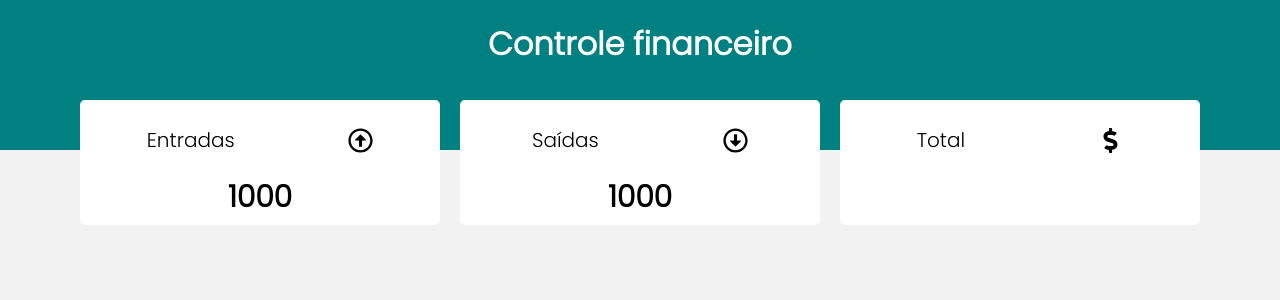
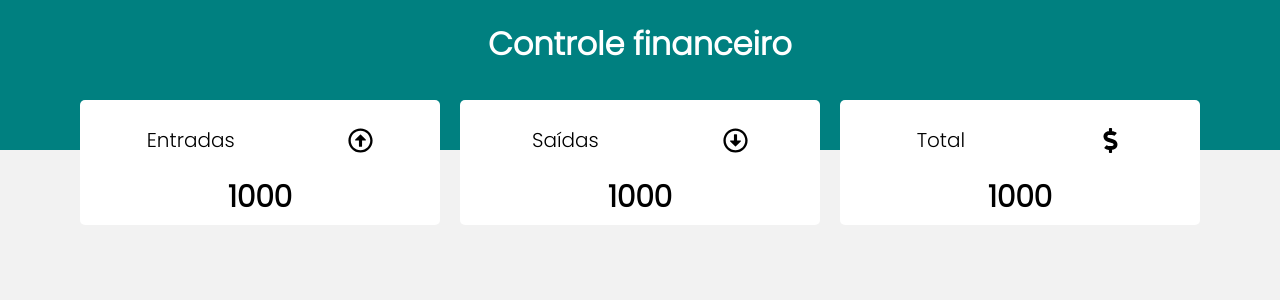
Before and after one commit to joaopedrofcl/Controle-Financeiro, a React (Create React App) app in the folder app/: page / in a window 1280 px wide. Shown: the top 300 px of the page. Built offline with nearby package versions, Linux system fonts and the light colour scheme.

Commit message:
Update index.js

```diff
--- a/app/src/components/Resume/index.js
+++ b/app/src/components/Resume/index.js
@@ -16,7 +16,8 @@ const Resume = () =>{
         <ResumeItem title="Saídas"
         Icon={FaRegArrowAltCircleDown}
         value="1000"/>
-        <ResumeItem title="Total" Icon={FaDollarSign}/>
+        <ResumeItem title="Total" Icon={FaDollarSign}
+        value = "1000"/>
         </C.Conteiner>
     )
 }
```
